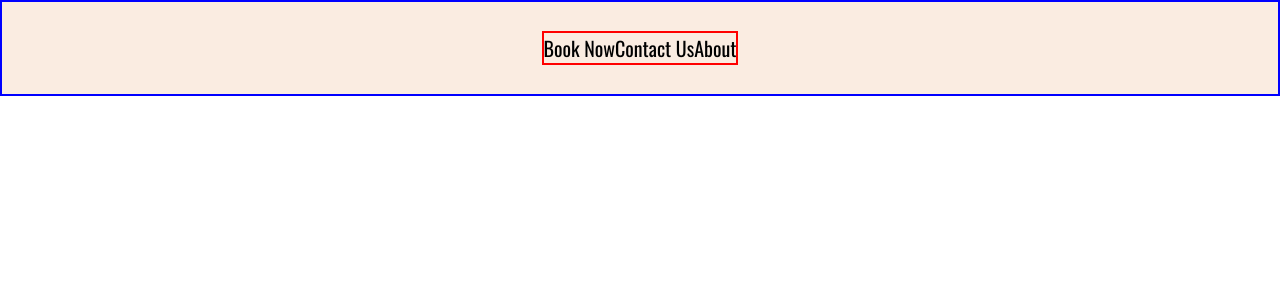
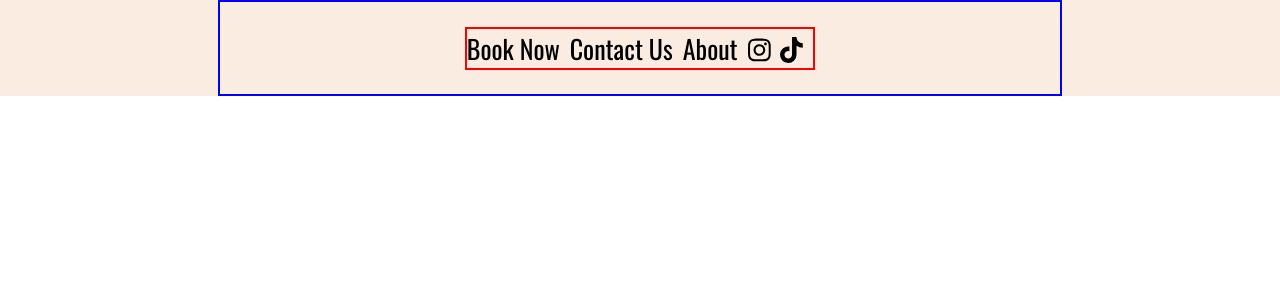
Before and after one commit to MattBaum4/FC2024FRONT, a React (Create React App) app in the folder fc-app/fc2024app/: page / in a window 1280 px wide. Shown: the top 300 px of the page. Built offline with nearby package versions, Linux system fonts and the light colour scheme.

Commit message:
added fontawesomeicons to header

```diff
--- a/fc-app/fc2024app/package.json
+++ b/fc-app/fc2024app/package.json
@@ -3,6 +3,11 @@
   "version": "0.1.0",
   "private": true,
   "dependencies": {
+    "@fortawesome/fontawesome-svg-core": "^6.5.1",
+    "@fortawesome/free-brands-svg-icons": "^6.5.1",
+    "@fortawesome/free-regular-svg-icons": "^6.5.1",
+    "@fortawesome/free-solid-svg-icons": "^6.5.1",
+    "@fortawesome/react-fontawesome": "^0.2.0",
     "@testing-library/jest-dom": "^5.17.0",
     "@testing-library/react": "^13.4.0",
     "@testing-library/user-event": "^13.5.0",
--- a/fc-app/fc2024app/src/components/navbar-section/NavigationBar.jsx
+++ b/fc-app/fc2024app/src/components/navbar-section/NavigationBar.jsx
@@ -1,4 +1,7 @@
 import "./navbar.css"
+import { FontAwesomeIcon } from "@fortawesome/react-fontawesome"
+import {faInstagram , faTiktok}  from "@fortawesome/free-brands-svg-icons"
+
 const NavigationBar = () =>{
     return (
         <>
@@ -8,7 +11,11 @@ const NavigationBar = () =>{
                 <div className="llh-actual">
                     <a className="a-tag-links" href=" ">Book Now</a>
                     <a className="a-tag-links" href=" ">Contact Us</a>
-                    <a className="a-tag-links" href=" ">About</a></div>
+                    <a className="a-tag-links" href=" ">About</a>
+                    <FontAwesomeIcon className="a-tag-links" href="" icon={faInstagram} />
+                    <FontAwesomeIcon className="a-tag-links" href="" icon={faTiktok} />
+
+                </div>
             </div>
 
         </div>
--- a/fc-app/fc2024app/src/components/navbar-section/navbar.css
+++ b/fc-app/fc2024app/src/components/navbar-section/navbar.css
@@ -18,12 +18,17 @@ a{
     width: 100%;
     background-color: #FAECE1;
     box-sizing: border-box;
+    justify-content: center;
+    align-items: center;
+    display: flex;
+    flex-direction: row;
 }
 
 .link-logo-holder{
     height: 12vh;
+    width: 66%;
     font-family: 'Oswald', sans-serif;
-    font-size: 20px;
+    font-size: 26px;
     justify-content: center;
     display: flex;
     flex-direction: row;
@@ -37,5 +42,5 @@ a{
     }
 
 .a-tag-links{
-    /* margin-right: 10px; */
+    margin-right: 10px;
 }
```
Also changed, not shown: 1 other file (tests, documents, lock files or other folders).
